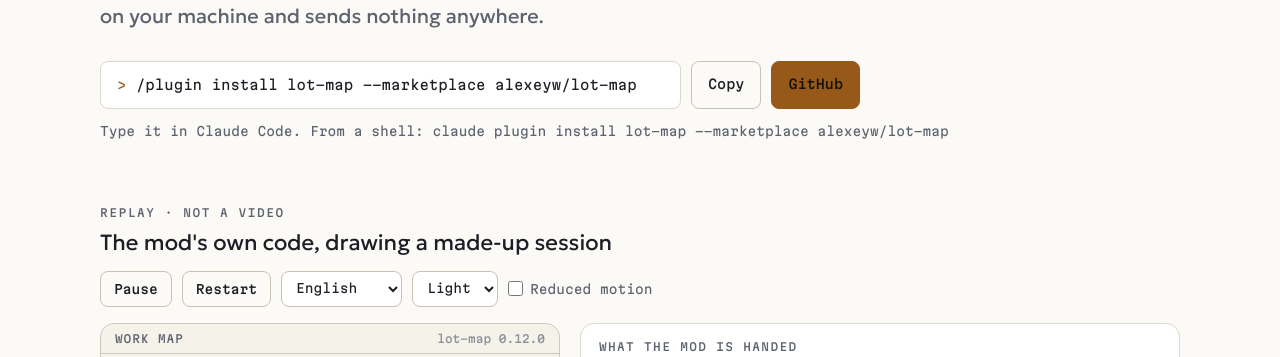
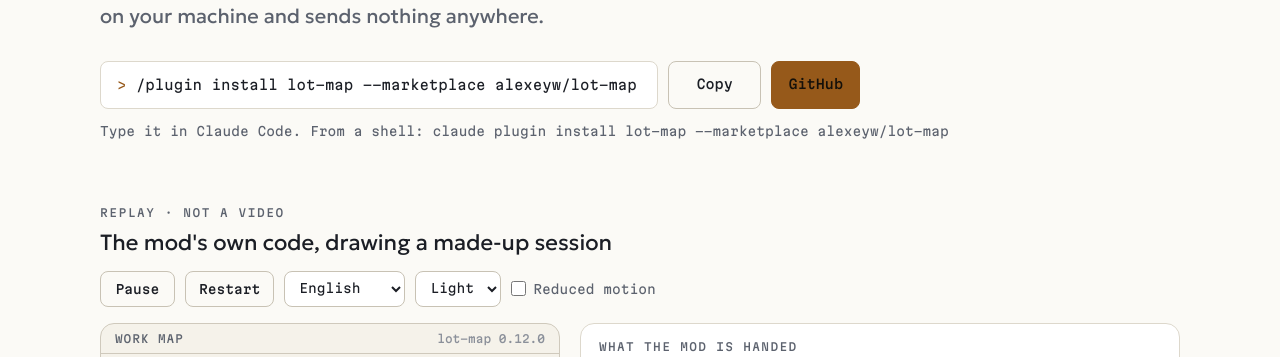
Before and after one commit to alexeyw/alexeyw.github.io, a plain HTML site: page lot-map/index.html in a window 1280 px wide. Both pictures are taken after a click on the button "Copy". Shown: the part 343-700 px from the top of the page. Drawn offline with Linux system fonts and the light colour scheme.

Commit message:
lot-map landing: Pause and Copy keep one width (#24)
Pressing Pause turned the button into the shorter Play, and at some
window widths the whole row of controls then fitted beside the heading
and jumped up a line. Aleksei saw it on the live page.

The button now has a min-width that holds the longer word, and Copy has
one for Copied and for its fallback, shortened to Select.

Checked on localhost:8765/lot-map/ by a sweep of the row's width from
300 to 1200 px in steps of 4, comparing the place and width of every
child for each word: with the fix no width differs for either row; with
min-width set to 0 by the same script the controls row differed at 164
of the widths.

Co-authored-by: Aleksei Volodin <1450804+alexeyw@users.noreply.github.com>
Co-authored-by: Claude Fable 5.2 <noreply@anthropic.com>

```diff
--- a/lot-map/index.html
+++ b/lot-map/index.html
@@ -64,6 +64,8 @@ h1 em{font-style:normal;color:var(--accent)}
 .install code::before{content:"> ";color:var(--accent)}
 .btn{font:500 13px/1 var(--mono);border:1px solid var(--edge);background:transparent;border-radius:8px;padding:0 16px;min-height:46px;cursor:pointer;text-decoration:none;display:inline-flex;align-items:center}
 .btn:hover{border-color:var(--accent);color:var(--accent-hot)}
+/* Copy says Copied for a moment: one width for both, so the row beside it does not move. */
+#copy{min-width:7.2em;justify-content:center}
 .btn.solid{background:var(--accent);border-color:var(--accent);color:#14100a}
 .btn.solid:hover{background:var(--accent-hot);border-color:var(--accent-hot);color:#14100a}
 .under{margin:12px 0 0;font:400 12.5px/1.6 var(--mono);color:var(--ash)}
@@ -73,6 +75,8 @@ h1 em{font-style:normal;color:var(--accent)}
 .replay-head h2{font:400 22px/1.25 var(--sans);margin:8px 0 0}
 .controls{display:flex;flex-wrap:wrap;align-items:center;gap:8px 10px;font:400 12.5px/1 var(--mono)}
 .controls .btn{min-height:36px;padding:0 13px;font-size:12.5px}
+/* Pause and Play are one button: it keeps the width of the longer word, so the row never changes its length and never moves to another line. */
+.controls #play{min-width:6em;justify-content:center}
 .controls select{background:var(--raised);border:1px solid var(--edge);border-radius:8px;min-height:36px;padding:0 10px}
 .controls label{display:inline-flex;align-items:center;gap:7px;color:var(--ash)}
 .controls input[type=checkbox]{accent-color:var(--accent);width:15px;height:15px;margin:0}
--- a/lot-map/replay.js
+++ b/lot-map/replay.js
@@ -164,7 +164,7 @@ copy.addEventListener('click', async () => {
     await navigator.clipboard.writeText($('install').textContent.trim())
     copy.textContent = 'Copied'
   } catch {
-    copy.textContent = 'Select and copy'
+    copy.textContent = 'Select'
   }
   setTimeout(() => (copy.textContent = 'Copy'), 1600)
 })
```
